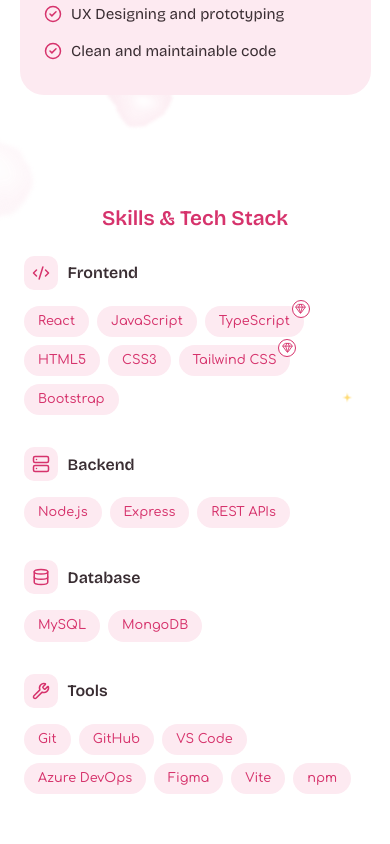
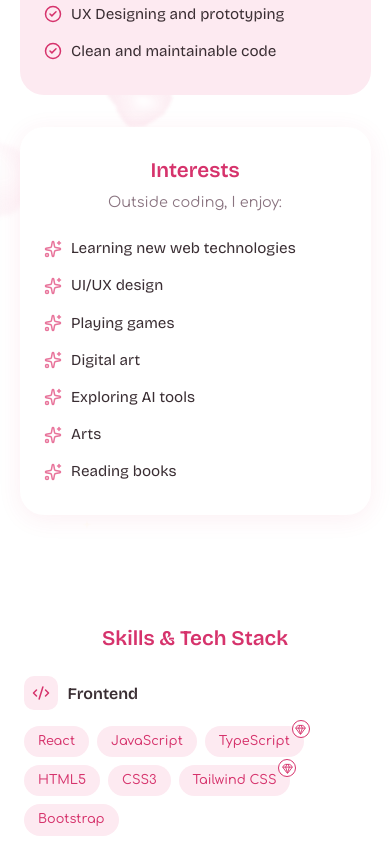
Before and after one commit to AnonymouslyCuteAndSlayed/Portfolio, a React (Vite) app: page / in a window 390 px wide. Shown: the part 2920-3764 px from the top of the page. Built offline with nearby package versions, Linux system fonts and the light colour scheme.

Commit message:
Feat: Added goals

```diff
--- a/src/components/main-page/about-me-part/about/aboutCollege.jsx
+++ b/src/components/main-page/about-me-part/about/aboutCollege.jsx
@@ -1,4 +1,4 @@
-import { GraduationCap } from "lucide-react";
+import { GraduationCap, Target } from "lucide-react";
 
 import "../styles/aboutCollege.css";
 
@@ -15,8 +15,10 @@
   ],
   photoSrc = `${import.meta.env.BASE_URL}gradpic.jpg`,
   imagePosition = "side",
+  careerGoals = "I'm looking to grow as a frontend developer while deepening my UI/UX design skills through real-world product work. I want to join a team where design and code meet, and keep exploring new tools, frameworks, and AI-assisted workflows along the way.",
 }) => {
   return (
+    <>
       <section
         className={`about-college-section about-college-section-${imagePosition}`}
       >
@@ -58,6 +60,18 @@
           )}
         </div>
       </section>
+
+      {careerGoals && (
+        <section className="about-career-section">
+          <span className="about-career-eyebrow">
+            <Target size={18} className="about-career-eyebrow-icon" />
+            Looking Ahead
+          </span>
+          <h2 className="about-career-title">Career Goals</h2>
+          <p className="about-career-text">{careerGoals}</p>
+        </section>
+      )}
+    </>
   );
 };
 
--- a/src/components/main-page/about-me-part/about/aboutMePart.jsx
+++ b/src/components/main-page/about-me-part/about/aboutMePart.jsx
@@ -1,6 +1,6 @@
 /* eslint-disable no-unused-vars */
 import { forwardRef } from "react";
-import { Coffee, Code2, Palette, Heart, CheckCircle2 } from "lucide-react";
+import { Coffee, Code2, Palette, Heart, CheckCircle2, Sparkles } from "lucide-react";
 import "../styles/aboutMePart.css";
 
 const AboutExtended = forwardRef((_, ref) => {
@@ -45,6 +45,16 @@
     "Clean and maintainable code",
   ];
 
+  const interests = [
+    "Learning new web technologies",
+    "UI/UX design",
+    "Playing games",
+    "Digital art",
+    "Exploring AI tools",
+    "Arts",
+    "Reading books",
+  ];
+
   return (
     <section ref={ref} className="about-extended-section">
       <div className="about-extended-container">
@@ -82,6 +92,7 @@
           ))}
         </div>
 
+        <div className="about-extended-side-by-side">
           <div className="about-extended-capabilities">
             <h3 className="about-extended-capabilities-title">What I can do</h3>
             <ul className="about-extended-capabilities-list">
@@ -93,6 +104,20 @@
               ))}
             </ul>
           </div>
+
+          <div className="about-extended-interests">
+            <h3 className="about-extended-interests-title">Interests</h3>
+            <p className="about-extended-interests-intro">Outside coding, I enjoy:</p>
+            <ul className="about-extended-interests-list">
+              {interests.map((item) => (
+                <li key={item} className="about-extended-interests-item">
+                  <Sparkles size={18} className="about-extended-interests-icon" />
+                  <span>{item}</span>
+                </li>
+              ))}
+            </ul>
+          </div>
+        </div>
       </div>
     </section>
   );
--- a/src/components/main-page/about-me-part/styles/aboutCollege.css
+++ b/src/components/main-page/about-me-part/styles/aboutCollege.css
@@ -160,6 +160,57 @@
   }
 }
 
+.about-career-section {
+  max-width: 700px;
+  margin: 0 auto;
+  padding: 2rem 6vw 6rem;
+  text-align: center;
+  position: relative;
+  z-index: 1;
+}
+
+.about-career-eyebrow {
+  display: inline-flex;
+  align-items: center;
+  gap: 0.4rem;
+  padding: 6px 14px;
+  border-radius: 9999px;
+  background-color: #FDEAF1;
+  color: #D6336C;
+  font-family: "Comfortaa", "Segoe UI", sans-serif;
+  font-size: 0.85rem;
+  font-weight: 600;
+  letter-spacing: 0.04em;
+  text-transform: uppercase;
+  margin-bottom: 1rem;
+}
+
+.about-career-eyebrow-icon {
+  flex-shrink: 0;
+}
+
+.about-career-title {
+  font-size: clamp(1.6rem, 3vw, 2.25rem);
+  font-weight: 600;
+  color: #D6336C;
+  margin: 0 0 2rem;
+  line-height: 1.2;
+}
+
+.about-career-text {
+  font-family: "Comfortaa", "Segoe UI", sans-serif;
+  font-size: clamp(1rem, 1.3vw, 1.1rem);
+  line-height: 1.85;
+  color: #8A7480;
+  margin: 0;
+}
+
+.about-career-item:hover {
+  transform: translateY(-2px);
+  box-shadow: 0 8px 20px rgba(214, 51, 108, 0.12);
+}
+
+
 @media (max-width: 900px) {
   .about-college-section {
     flex-direction: column;
@@ -195,4 +246,8 @@
     padding: 6px 12px;
     font-size: 0.8rem;
   }
+
+  .about-career-section {
+    padding: 1.5rem 5vw 4rem;
+  }
 }
--- a/src/components/main-page/about-me-part/styles/aboutMePart.css
+++ b/src/components/main-page/about-me-part/styles/aboutMePart.css
@@ -200,3 +200,91 @@
     grid-template-columns: 1fr;
   }
 }
+
+.about-extended-side-by-side {
+  margin-top: 4rem;
+  display: grid;
+  grid-template-columns: 1fr 1fr;
+  gap: 2rem;
+}
+
+.about-extended-capabilities,
+.about-extended-interests {
+  padding: 2.5rem 2.5rem;
+  border-radius: 24px;
+}
+
+.about-extended-capabilities {
+  margin-top: 0;
+  background-color: #FDEAF1;
+}
+
+.about-extended-interests {
+  background-color: #FFFFFF;
+  box-shadow: 0 4px 24px rgba(214, 51, 108, 0.08);
+}
+
+.about-extended-capabilities-title,
+.about-extended-interests-title {
+  font-size: 1.3rem;
+  font-weight: 600;
+  color: #D6336C;
+  margin: 0 0 1.5rem;
+  text-align: center;
+}
+
+.about-extended-interests-intro {
+  font-family: "Comfortaa", "Segoe UI", sans-serif;
+  font-size: 0.9rem;
+  color: #8A7480;
+  text-align: center;
+  margin: -1rem 0 1.5rem;
+}
+
+.about-extended-capabilities-list,
+.about-extended-interests-list {
+  list-style: none;
+  margin: 0;
+  padding: 0;
+  display: grid;
+  grid-template-columns: repeat(2, 1fr);
+  gap: 0.9rem 1.5rem;
+}
+
+.about-extended-capabilities-item,
+.about-extended-interests-item {
+  display: flex;
+  align-items: center;
+  gap: 0.6rem;
+  font-family: "Comfortaa", "Segoe UI", sans-serif;
+  font-size: 0.95rem;
+  color: #3A2E33;
+}
+
+.about-extended-capabilities-icon {
+  color: #D6336C;
+  flex-shrink: 0;
+}
+
+.about-extended-interests-icon {
+  color: #E8749B;
+  flex-shrink: 0;
+}
+
+@media (max-width: 900px) {
+  .about-extended-side-by-side {
+    grid-template-columns: 1fr;
+  }
+}
+
+@media (max-width: 600px) {
+  .about-extended-capabilities,
+  .about-extended-interests {
+    padding: 2rem 1.5rem;
+  }
+
+  .about-extended-capabilities-list,
+  .about-extended-interests-list {
+    grid-template-columns: 1fr;
+  }
+}
```
Lines whose indentation alone changed are shown as unchanged.
